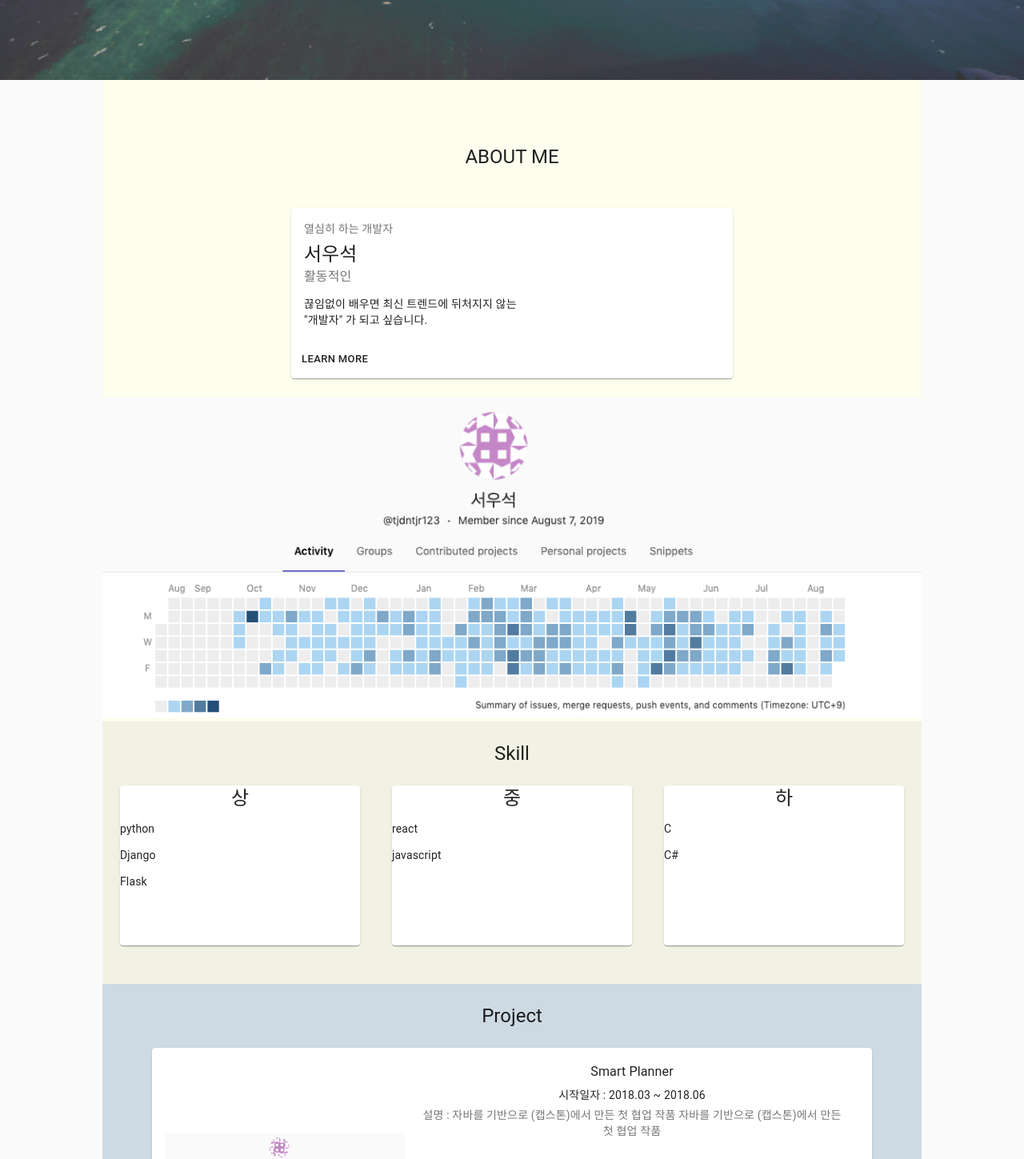
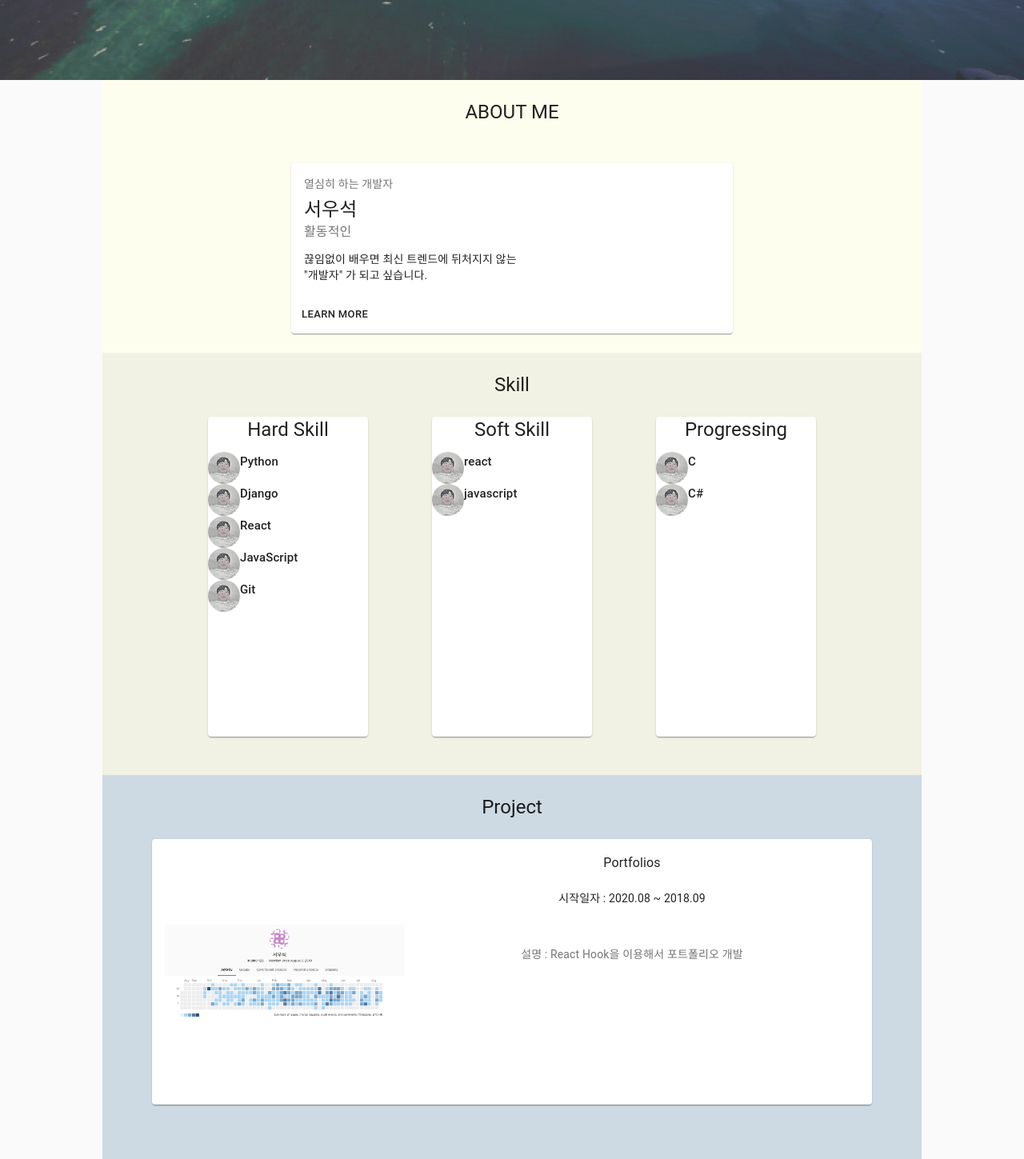
Before and after one commit to wooseok1223/portfolios, a React (Create React App) app in the folder client/: page /skill in a window 1280 px wide. Shown: the part 700-2149 px from the top of the page at 80% size. Built offline with nearby package versions, Linux system fonts and the light colour scheme.

Commit message:
우석 기능 추가 및 수정

```diff
--- a/client/src/contents/About.js
+++ b/client/src/contents/About.js
@@ -15,10 +15,7 @@ const useStyles = makeStyles((theme) => ({
         padding: theme.spacing(3, 0, 3),
     },
     titleContent: {
-        padding: theme.spacing(10, 0, 3),
-    },
-    cardDesign: {
-        height: ''
+        padding: theme.spacing(3, 0, 3),
     }
 }));
 
@@ -53,17 +50,20 @@ export default function Album() {
     ]
 
     const addComponent = (
-        <div>
-            <div style={{padding:"3px 0px 3px"}}>
+        <div style={{padding: "3px 0px 30px"}}>
+            <div style={{padding: "3px 0px 3px"}}>
                 <Typography variant="h5" align="center">
                     career
                 </Typography>
             </div>
-            <div style={{padding:"3px 0px 30px"}}>
+            <div style={{padding: "3px 0px 30px"}}>
                 <MoreGrid
                     dataSet={dataSet}
                     mode={'Carrer'}
                 />
+            </div>
+            <div style={{textAlign: "center", background : "#FEFEEF"}}>
+                <img src={Acitivity} style={{width: "50%"}}/>
             </div>
         </div>
     )
@@ -79,7 +79,7 @@ export default function Album() {
                 </div>
                 <div className={classes.heroContent}>
                     <Container maxWidth="sm">
-                        <div className={classes.cardDesign}>
+                        <div>
                             <ProfileList
                                 moreViewFlag={MoreView}
                                 callbackFunction={callbackFunction}
@@ -87,12 +87,7 @@ export default function Album() {
                         </div>
                     </Container>
                 </div>
-                <div>
-                    <img src={Acitivity} style={{textAlign : "center", width:"100%" }}/>
-                </div>
-                <div>
-                    {MoreView == true ? addComponent : ''}
-                </div>
+                {MoreView == true ? addComponent : ''}
             </main>
             {/* End footer */}
         </div>
--- a/client/src/contents/Project.js
+++ b/client/src/contents/Project.js
@@ -17,6 +17,13 @@ const useStyles = makeStyles((theme) => ({
 const dataSet = [
     {
         img: Acitivity,
+        link : 'https://github.com/wooseok1223/portfolios',
+        title: "Portfolios",
+        date: "시작일자 : 2020.08 ~ 2018.09",
+        contents: "설명 : React Hook을 이용해서 포트폴리오 개발"
+    },
+    {
+        img: Acitivity,
         link : 'https://github.com/snakim0813/Smart-Planer',
         title: "Smart Planner",
         date: "시작일자 : 2018.03 ~ 2018.06",
@@ -27,7 +34,7 @@ const dataSet = [
         link : 'https://github.com/wooseok1223/recommend-furniture',
         title: "Recommend Furniture",
         date: "시작일자 : 2018.08 ~ 2018.12",
-        contents: "설명 : 엑셀시트를 국세청에 맞게 xml 파일로 변환시켜주는 프로그램 개발"
+        contents: "설명 : yolo 이미지 디텍터를 활용한 이미지 이진 백터화, 색상 knn 분석 등 을 이용해 학습시킨 가구 추천 웹프로그램"
     },
     {
         img: Acitivity,
--- a/client/src/contents/Skill.js
+++ b/client/src/contents/Skill.js
@@ -11,15 +11,15 @@ const useStyles = makeStyles((theme) => ({
 
 const dataSet = [
     {
-        title: "상",
-        name: ['python','Django','Flask']
+        title: "Hard Skill",
+        name: ['Python','Django','React','JavaScript','Git']
     },
     {
-        title: "중",
+        title: "Soft Skill",
         name: ['react','javascript']
     },
     {
-        title: "하",
+        title: "Progressing",
         name: ['C','C#']
     }
 ]
--- a/client/src/function/Gitcard.js
+++ b/client/src/function/Gitcard.js
@@ -55,10 +55,10 @@ export default function Gitcard({dataSet}) {
                                         <Typography gutterBottom variant="subtitle1">
                                             {value.title}
                                         </Typography>
-                                        <Typography variant="body2" gutterBottom>
+                                        <Typography variant="body2" gutterBottom style={{marginTop : "20px"}}>
                                             {value.date}
                                         </Typography>
-                                        <Typography variant="body2" color="textSecondary">
+                                        <Typography variant="body2" color="textSecondary" style={{marginTop : "50px"}}>
                                             {value.contents}
                                         </Typography>
                                     </Grid>
--- a/client/src/function/Grid.js
+++ b/client/src/function/Grid.js
@@ -1,12 +1,10 @@
 import React from 'react';
 import {makeStyles} from '@material-ui/core/styles';
 import Grid from '@material-ui/core/Grid';
-import FormLabel from '@material-ui/core/FormLabel';
-import FormControlLabel from '@material-ui/core/FormControlLabel';
-import RadioGroup from '@material-ui/core/RadioGroup';
-import Radio from '@material-ui/core/Radio';
 import Paper from '@material-ui/core/Paper';
 import Typography from '@material-ui/core/Typography';
+import Image1 from "../Img/profile.JPG";
+import Avatar from "@material-ui/core/Avatar";
 
 const useStyles = makeStyles((theme) => ({
     root: {
@@ -16,9 +14,15 @@ const useStyles = makeStyles((theme) => ({
         height: 200,
         width: "300px",
     },
+    skillPaper: {
+        height: 400,
+        width: 200
+    },
     control: {
         padding: theme.spacing(2),
     },
+    skillImage: {
+    }
 }));
 
 export default function SpacingGrid({dataSet, mode}) {
@@ -27,7 +31,7 @@ export default function SpacingGrid({dataSet, mode}) {
     return (
         <Grid container className={classes.root} spacing={2}>
             <Grid item xs={12}>
-                <Grid container justify="center" spacing={5}>
+                <Grid container justify="center" spacing={mode == 'Carrer' ? 5 : 10}>
                     {mode == 'Carrer' ?
                         dataSet.map((value, i) => (
                             <Grid key={i} item>
@@ -49,14 +53,22 @@ export default function SpacingGrid({dataSet, mode}) {
                         ))
                         : dataSet.map((value, i) => (
                             <Grid key={i} item>
-                                <Paper className={classes.paper}>
-                                    <Typography align="center" variant="h5" component="h2" style={{marginBottom: 12}}>
-                                        {value.title}
-                                    </Typography>
+                                <Paper className={classes.skillPaper}>
+                                    <div>
+                                        <Typography align="center" variant="h5" component="h2"
+                                                    style={{marginBottom: 12}}>
+                                            {value.title}
+                                        </Typography>
+                                    </div>
                                     {value.name.map((value2) => (
-                                    <Typography style={{fontSize: "14px", marginBottom: 12}}>
-                                        {value2}
-                                    </Typography>
+                                        <div className={classes.skillImage}>
+                                            <div style={{clear: "left"}}>
+                                                <Avatar alt="Remy Sharp" src={Image1} style={{float: "left"}}/>
+                                            </div>
+                                            <Typography variant="h6" style={{fontSize: "15px", marginLeft: "20px"}}>
+                                                {value2}
+                                            </Typography>
+                                        </div>
                                     ))}
                                 </Paper>
                             </Grid>
--- a/client/src/page/MainPage.js
+++ b/client/src/page/MainPage.js
@@ -41,7 +41,7 @@ export default function AboutPage() {
                 className={classes.mainImg}>
             </img>
             <div className={classes.textArea}>
-                <span> 안녕하세요 Develper 서우석입니다.</span>
+                <span> 안녕하세요 Developer 서우석입니다.</span>
             </div>
         </Container>
     );
```
